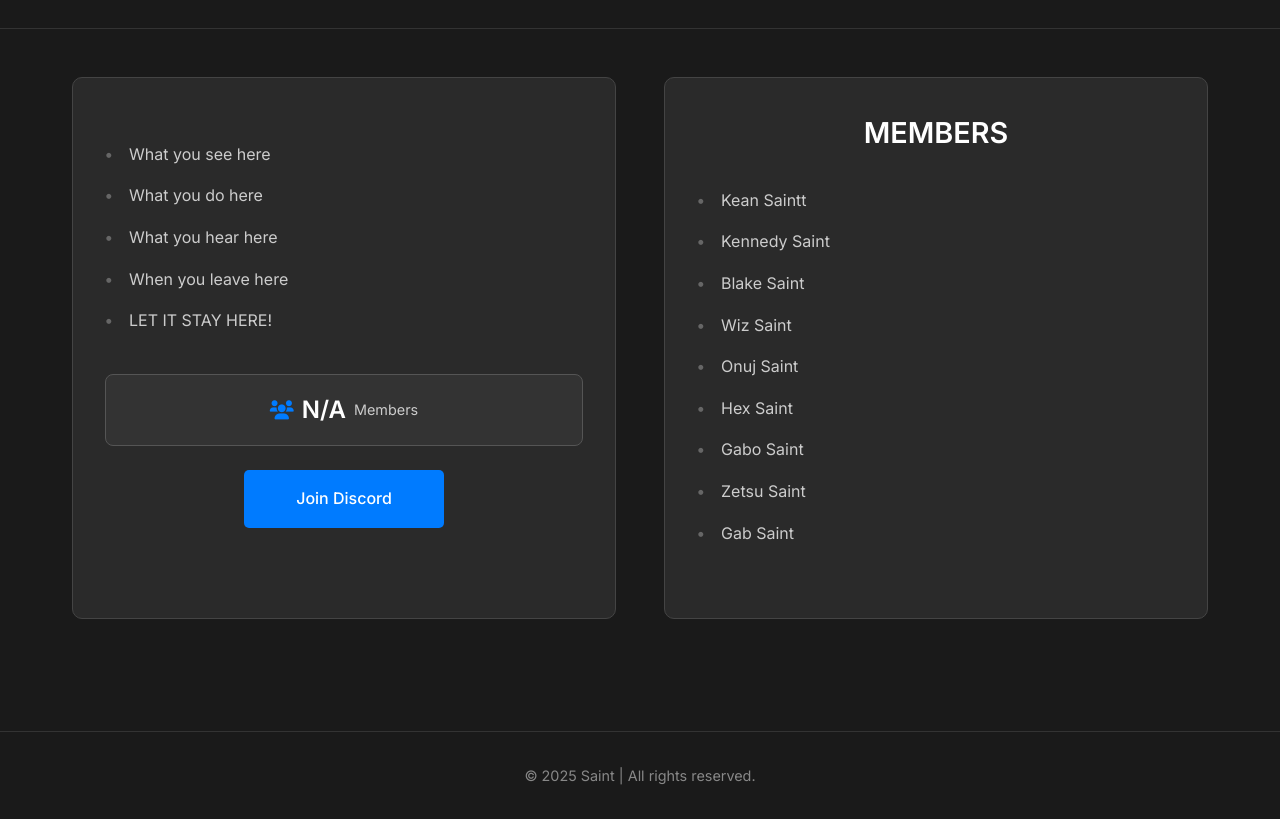
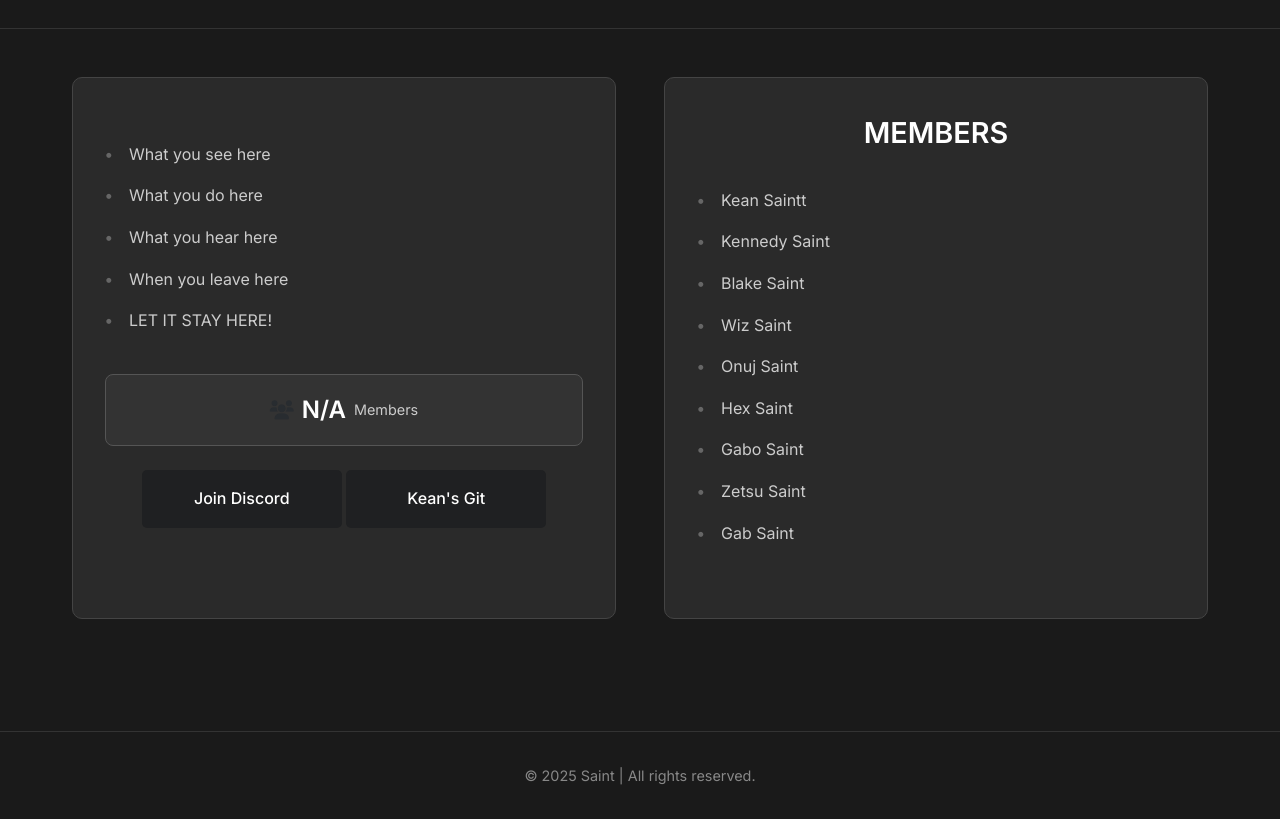
Before and after one commit to Anonymouseer/SAINTWEBSITE, a plain HTML site: page index.html in a window 1280 px wide. Shown: the part 121-940 px from the top of the page. Drawn offline with Linux system fonts and the light colour scheme; no server answers.

Commit message:
all changes

```diff
--- a/index.html
+++ b/index.html
@@ -43,6 +43,7 @@
                     </div>
                 </div>
                 <a href="https://discord.gg/YKPcBTJ5" target="_blank" class="action-btn">Join Discord</a>
+                <a href="https://github.com/Anonymouseer" target="_blank" class="action-btn">Kean's Git</a>
             </div>
 
             <div class="content-block">
@@ -63,7 +64,7 @@
     </main>
 
     <footer class="footer">
-        <p>&copy; 2025 Saint | All rights reserved.</p>
+    <p>&copy; 2025 Saint | All rights reserved.</p>
     </footer>
 
     <script src="script.js"></script>
--- a/styles.css
+++ b/styles.css
@@ -113,7 +113,7 @@ body {
 
 .stat-item i {
     font-size: 1.2rem;
-    color: #007bff;
+    color: #282c30;
 }
 
 .member-count {
@@ -129,7 +129,7 @@ body {
 }
 
 .action-btn {
-    background-color: #007bff;
+    background-color: #1f2022;
     color: #ffffff;
     border: none;
     padding: 1rem 2rem;
@@ -146,7 +146,7 @@ body {
 }
 
 .action-btn:hover {
-    background-color: #0056b3;
+    background-color: #cf1414;
     transform: translateY(-2px);
     color: #ffffff;
     text-decoration: none;
```
